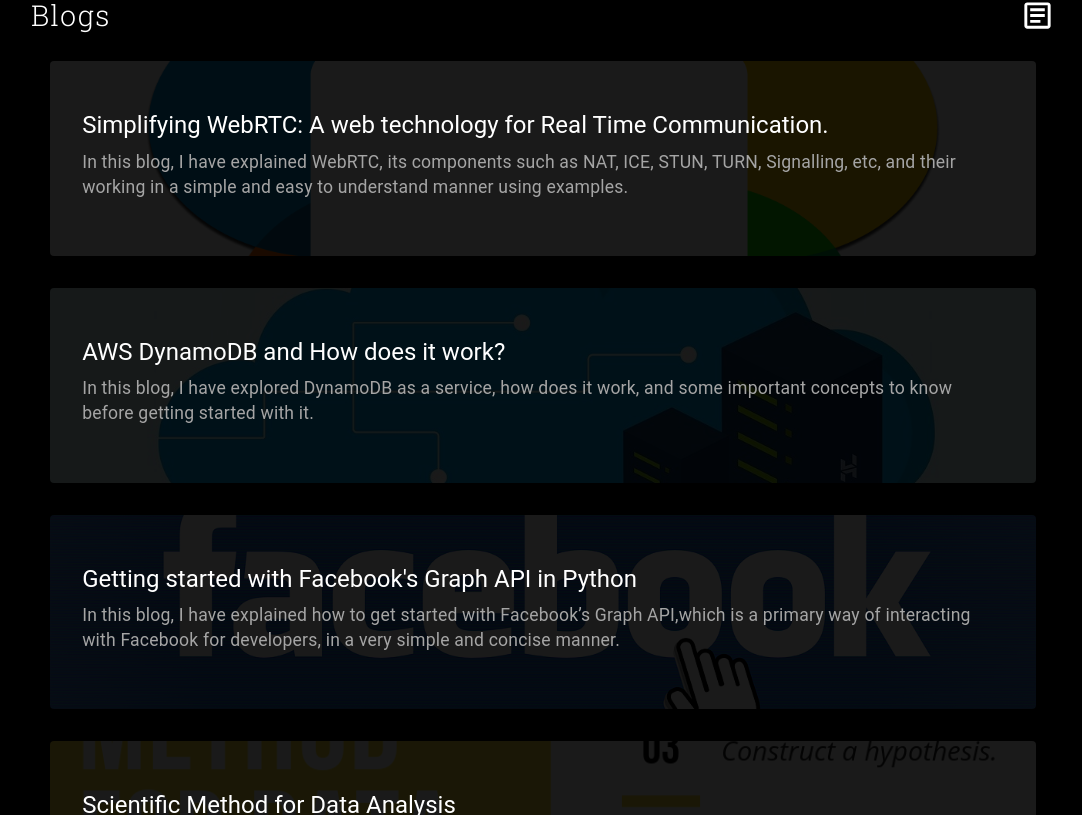
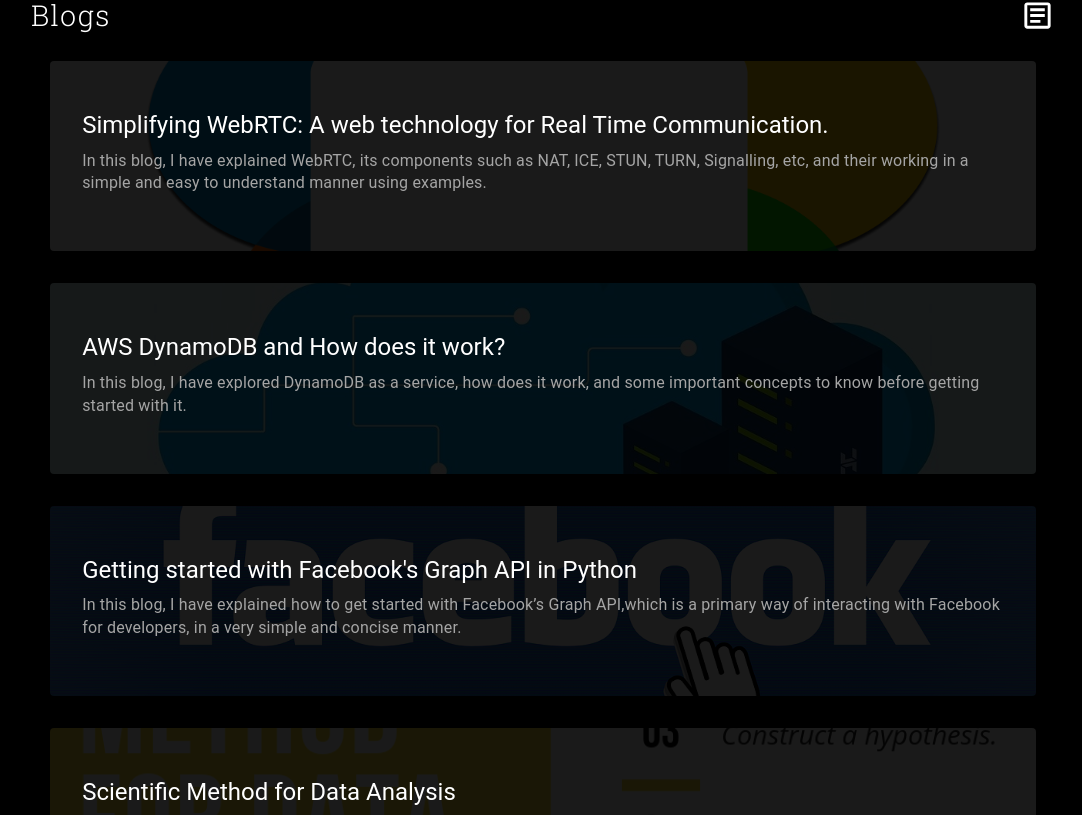
Before and after one commit to prashantsihag03/portfolio, a React app: page / in a window 1280 px wide. Shown: the part 845-1660 px from the top of the page, without its empty margins (97-1179 px from the left). Built offline with nearby package versions, Linux system fonts and the light colour scheme.

Commit message:
reduced blg content width

```diff
--- a/src/components/Blogs/Blog.tsx
+++ b/src/components/Blogs/Blog.tsx
@@ -67,7 +67,7 @@
               <Typography gutterBottom variant="h5" component="div" style={{fontSize: "clamp(1.2rem, 2vw, 1.5rem)"}}>
                 {title}
               </Typography>
-              <Typography variant="body2" style={{color: "var(--light)", fontSize: "1.1rem"}}>
+              <Typography variant="body2" style={{color: "var(--light)", fontSize: "1rem"}}>
                 {content}
               </Typography>
             </CardContent>
```
